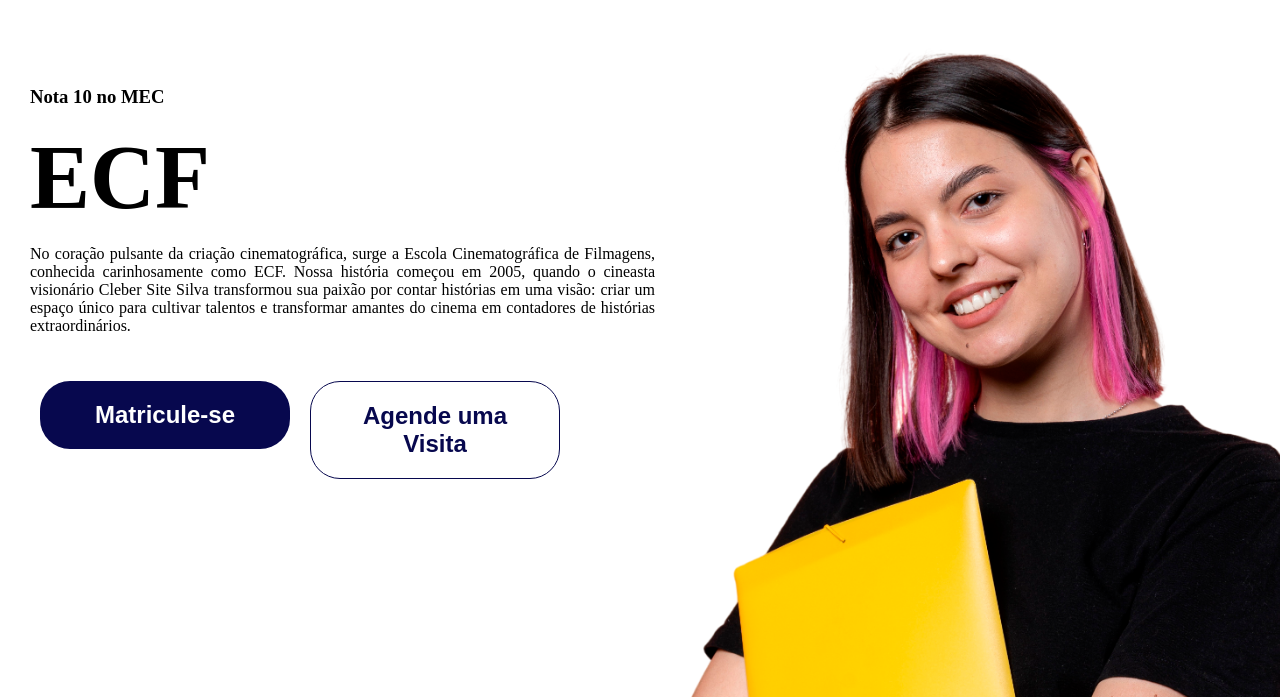
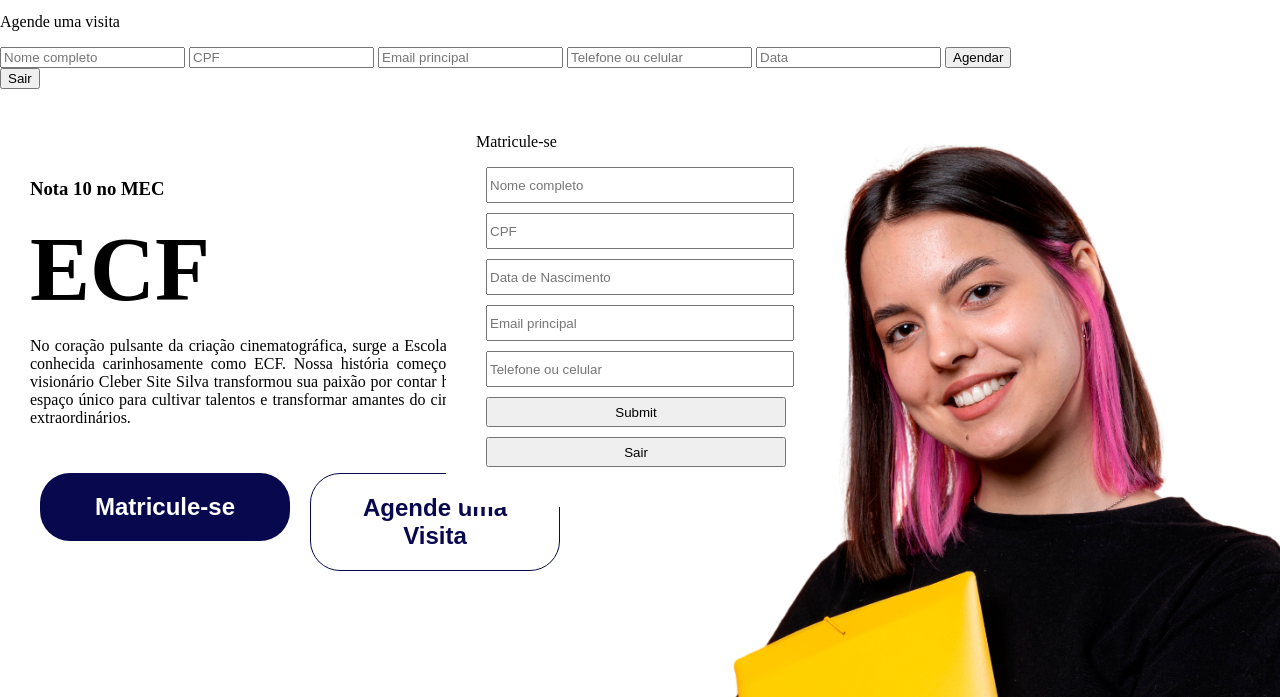
Before and after one commit to Romulo-de-Jesus/PROJETO-ECF, a plain HTML site: page index.html in a window 1280 px wide. Shown: the part 103-800 px from the top of the page. Drawn offline with Linux system fonts and the light colour scheme.

Commit message:
projetoa

```diff
--- a/index.html
+++ b/index.html
@@ -26,6 +26,33 @@
             </div>
 
         </header>
+        <div id="div_matricula">
+            <p>Matricule-se</p>
+
+            <form action="/matricular" method="post" id="form_mat">
+                <input type="text" placeholder="Nome completo" name="nome">
+                <input type="text" placeholder="CPF" name="cpf">
+                <input type="text" placeholder="Data de Nascimento">
+                <input type="email" placeholder="Email principal" name="email">
+                <input type="tel" placeholder="Telefone ou celular" name="telefone">
+                <input type="submit" name="email" id="btn_sub_mat">
+            </form>
+            <button id="btn_sair_matricula">Sair</button>
+        </div>
+        <div id="div_agendamento">
+            <p>Agende uma visita</p>
+
+            <form action="" method="">
+                <input type="text" placeholder="Nome completo">
+                <input type="text" placeholder="CPF">
+                <input type="email" placeholder="Email principal">
+                <input type="tel" placeholder="Telefone ou celular">
+                <input type="datetime" placeholder="Data">
+                <input type="submit" value="Agendar" id="btn_sub_age">
+            </form>
+            <button id="btn_sair_agendamento">Sair</button>
+
+        </div>
         <section>
             <div class="coluna2">
                 <h3>Nota 10 no MEC</h3>
--- a/style.css
+++ b/style.css
@@ -102,3 +102,34 @@ h2{
 p{
     text-align: justify;
 }
+
+#div_matricula{
+    display: block;
+    position: fixed;
+    top: 50%;
+    left: 50%;
+    transform: translate(-50%,-50%);
+    width: auto;
+    height: auto;
+    background-color: white;
+    justify-content: center;
+    align-items: center;
+    border-radius: 30px;
+    padding: 30px;
+    filter: none;
+}
+
+#div_matricula input{
+    margin: 10px;
+    height: 30px;
+    width: 300px;
+    display: block;
+
+}
+#div_matricula button{
+    margin: 10px;
+    height: 30px;
+    width: 300px;
+    display: block;
+
+}
```
